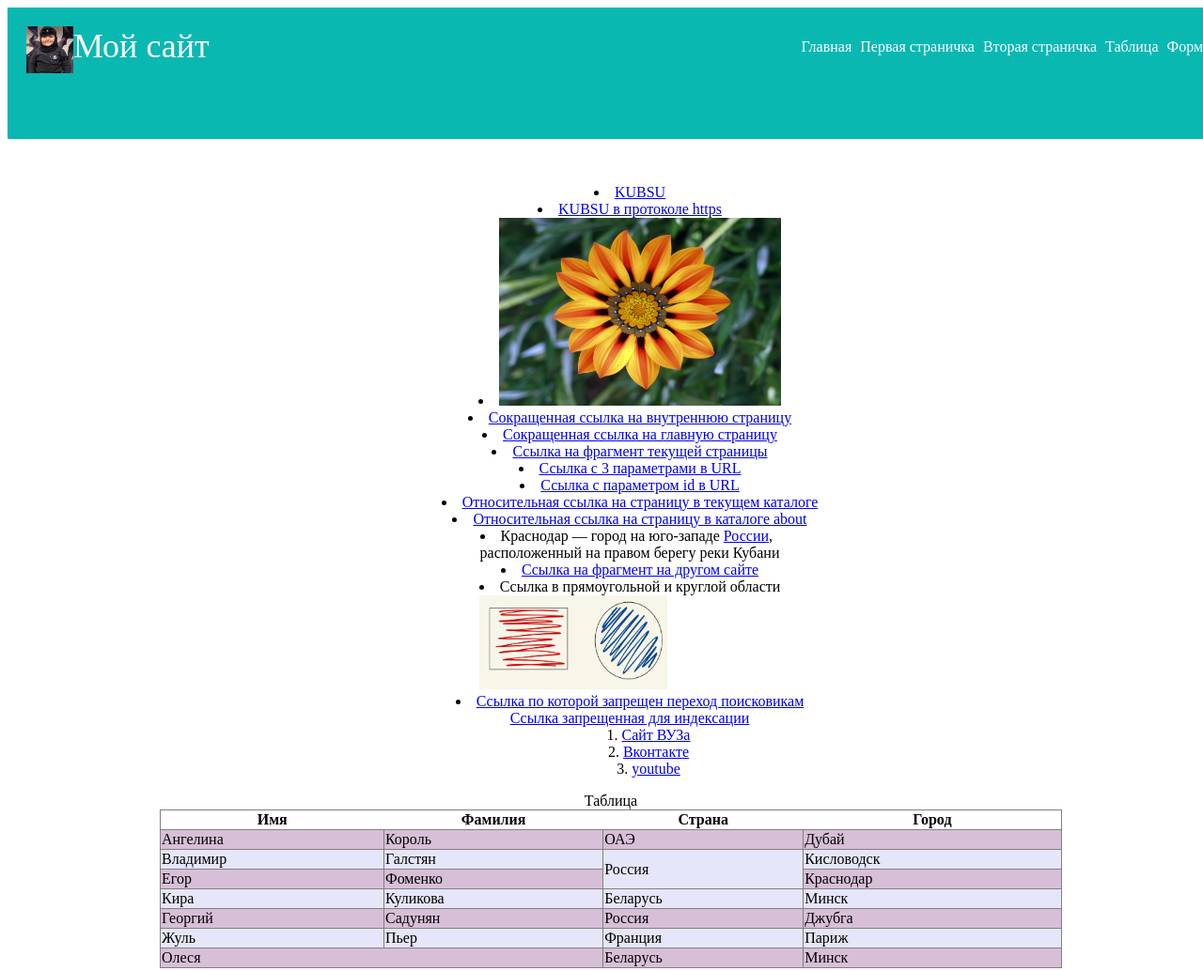
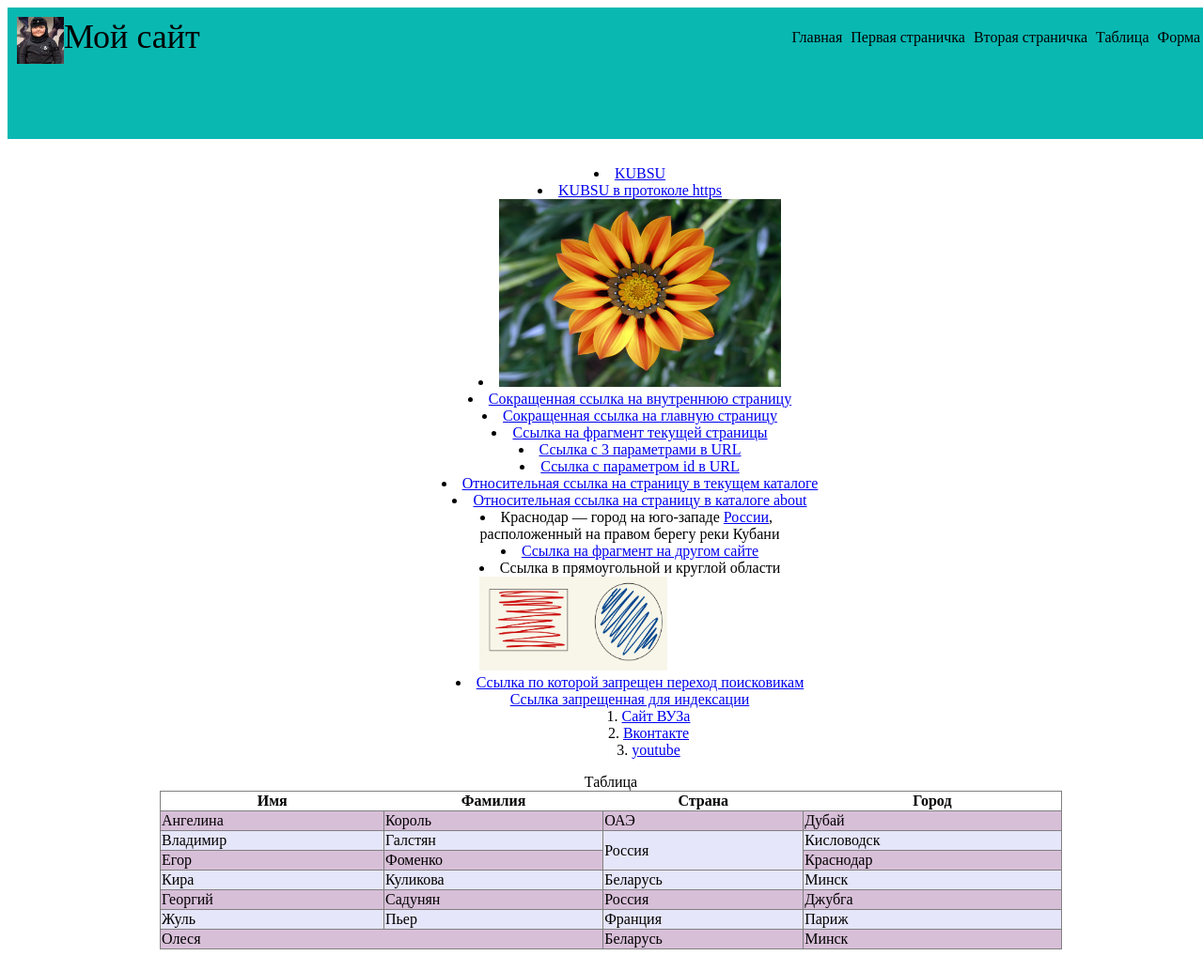
Before and after one commit to GeorgiiSadunyan/Form, a plain HTML site: page index.html in a window 1280 px wide. Shown: the top 1034 px of the page at 94% size. Drawn offline with Linux system fonts and the light colour scheme.

Commit message:
Add files via upload

```diff
--- a/style.css
+++ b/style.css
@@ -1,13 +1,10 @@
 header
 {
   width: 100%;
-  background-color: #0ab8b2;
-  margin: 10px;
-  padding: 0;
 }
 header a{
   text-decoration: none;
-  color: rgb(255, 255, 255);
+  color: black;
 }
 header ul{
   list-style: none;
@@ -51,7 +48,7 @@ footer{
   display: flex;
   justify-content: flex-start;
   padding: 20px;
-  margin: -20px;
+  margin: -10px;
   background-color: #D8BFD8;
   color: #000;
 }
@@ -138,9 +135,3 @@ footer{
   }
 
 }
-.navbar-nav {
-  margin-left: auto;
-}
-.spisok{
-  list-style-position: inside;
-}
```
